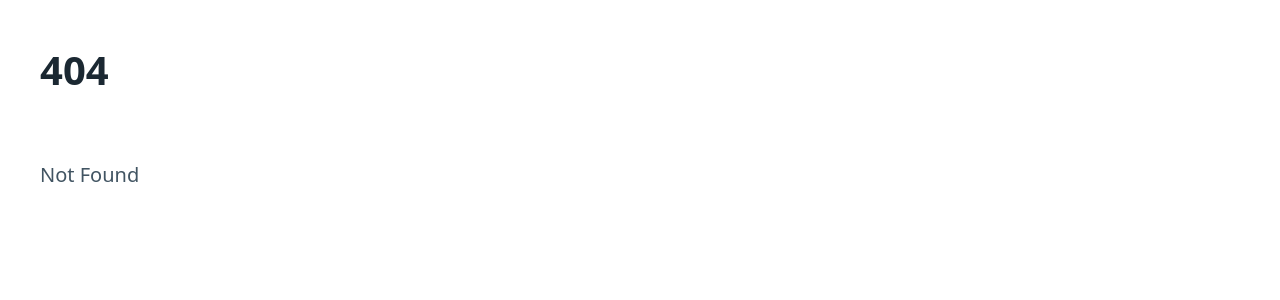
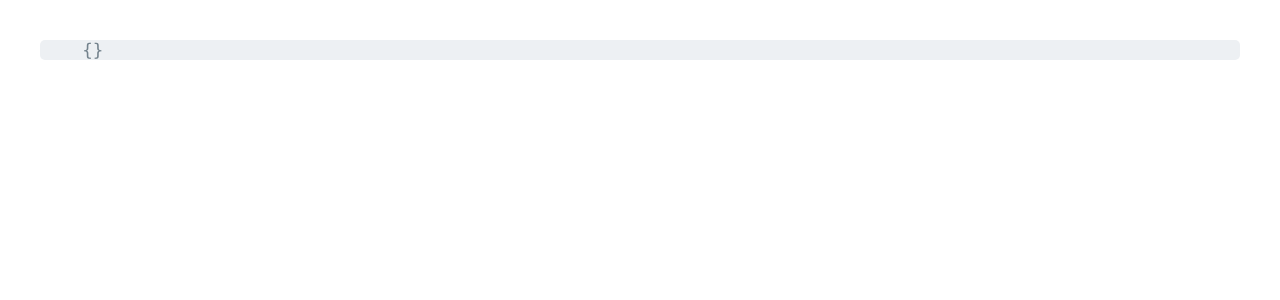
Before and after one commit to evariste1963/JOC_forms, a SvelteKit app: page /todos in a window 1280 px wide. Before the commit this address had no page. Shown: the top 300 px of the page. Built offline with nearby package versions, Linux system fonts and the light colour scheme.

Commit message:
todos route

```diff
--- /dev/null
+++ b/src/routes/todos/+page.server.js
@@ -0,0 +1,7 @@
+import { getTodos } from '../../lib/server/database';
+
+/** @type {import('./$types').PageServerLoad} */
+export async function load() {
+	const todos = getTodos;
+	return { todos };
+}
--- /dev/null
+++ b/src/routes/todos/+page.svelte
@@ -0,0 +1,8 @@
+<script>
+	/** @type {import('./$types').PageData} */
+	export let data;
+</script>
+
+<pre>
+    {JSON.stringify(data, null, 2)}
+</pre>
--- /dev/null
+++ b/src/routes/todos/+server.js
@@ -0,0 +1,4 @@
+/** @type {import('./$types').RequestHandler} */
+export async function GET() {
+	return new Response();
+}
```
